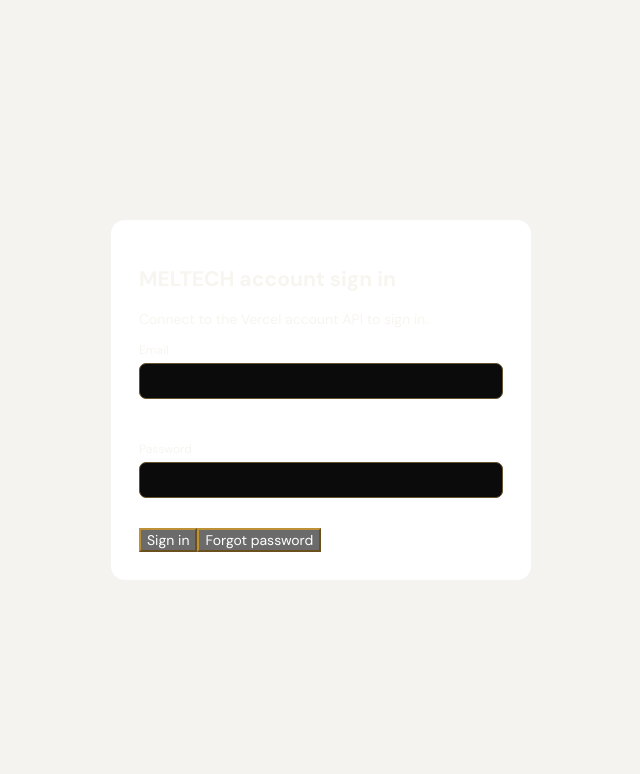
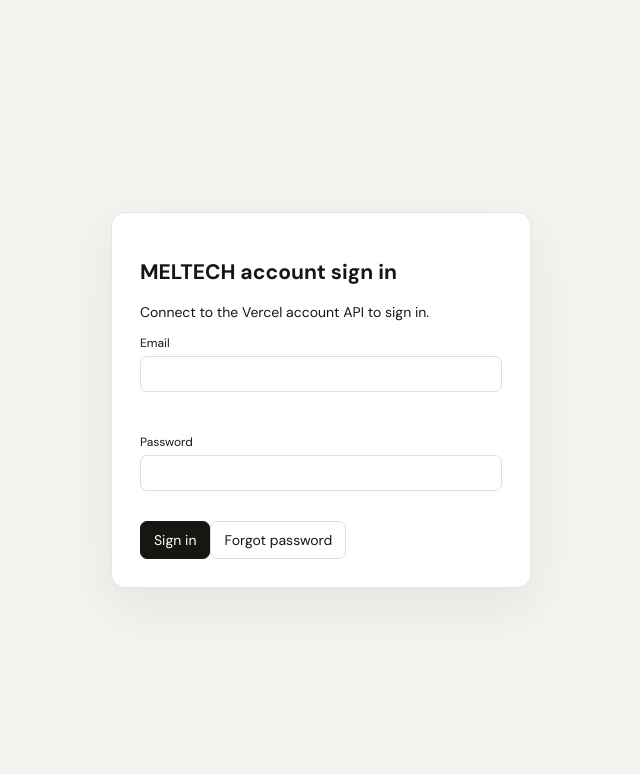
Before and after one commit to meltechelectricals-dotcom/Meltech-invoice-, a website: page index.html in a window 1280 px wide. Shown: the top 774 px of the page, without its empty margins (319-959 px from the left). Drawn offline with Linux system fonts and the light colour scheme.

Commit message:
Preserve original light login page styling

```diff
--- a/index.html
+++ b/index.html
@@ -62,6 +62,17 @@
 .paper,.stationery,.invoice-paper{background:#fff!important;color:#171612!important}
 @media print{html,body{background:#fff!important;color:#171612!important}.paper,.stationery,.invoice-paper{background:#fff!important;color:#171612!important}}
 
+
+/* Preserve the original light sign-in screen; dark theme applies only after login. */
+#authScreen{background:#f4f3f0!important;color:#171612!important}
+#authScreen>div{background:#fff!important;color:#171612!important;border:1px solid #e9e6df!important;box-shadow:0 18px 54px #27231912!important}
+#authScreen h1,#authScreen p,#authScreen label,#authScreen #authMessage{color:#171612!important}
+#authScreen input{background:#fff!important;color:#171612!important;border:1px solid #ddd!important;box-shadow:none!important}
+#authScreen input:focus{outline:2px solid #eaa91f!important;border-color:#eaa91f!important}
+#authScreen button{background:#171612!important;color:#fff!important;border:1px solid #171612!important;border-radius:7px!important;padding:9px 13px!important}
+#authScreen #forgotBtn{background:#fff!important;color:#171612!important;border:1px solid #ddd!important}
+#authScreen #localBtn{background:#fff!important;color:#171612!important;border:1px solid #ddd!important}
+
 </style></head>
 <body data-page="home"><section id="authScreen" style="display:grid;position:fixed;z-index:20;inset:0;background:#f4f3f0;place-items:center;padding:20px"><div style="width:min(420px,100%);background:white;padding:28px;border-radius:14px"><h1>MELTECH account sign in</h1><p id="authMessage">Connect to the Vercel account API to sign in.</p><label>Email<input id="loginEmail" type="email"></label><br><label>Password<input id="loginPassword" type="password"></label><br><button id="loginBtn">Sign in</button><button id="forgotBtn">Forgot password</button><div id="resetBox" style="display:none"><label>New password (12+ characters)<input id="newPassword" type="password"></label><button id="resetBtn">Set new password</button></div><button id="localBtn" style="display:none">Local preview</button></div></section><div class="app hidden" id="appRoot"><header class="topbar"><div class="brand"><img class="brand-logo" src="meltech-official.webp" alt="MELTECH logo"><div><strong>MELTECH</strong><small>BUSINESS DESK</small></div></div><div class="topright"><span id="signedInAs" style="display:none"></span><button id="logoutBtn">Sign out</button></div></header><div class="layout"><aside><div class="navlabel">Workspace</div>
  <a class="nav active" href="index.html"><span class="ic">&#8962;</span>Home</a>
```
